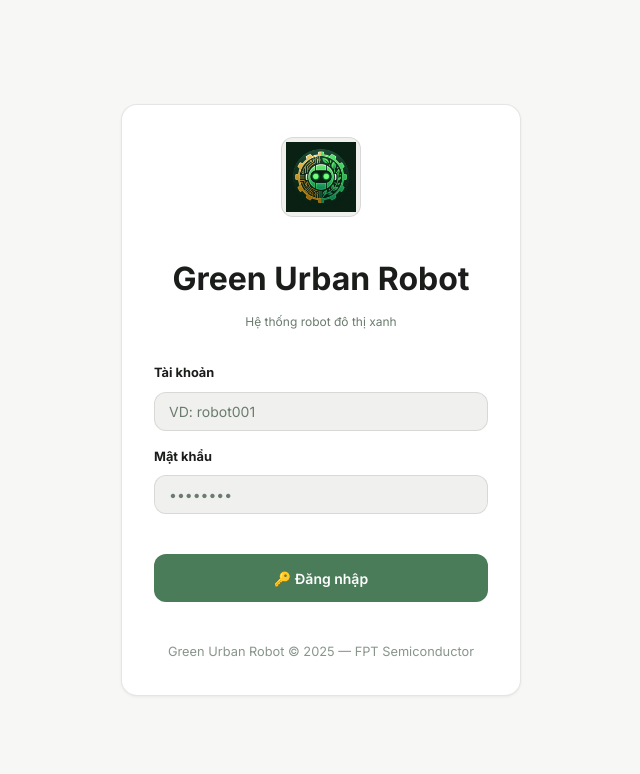
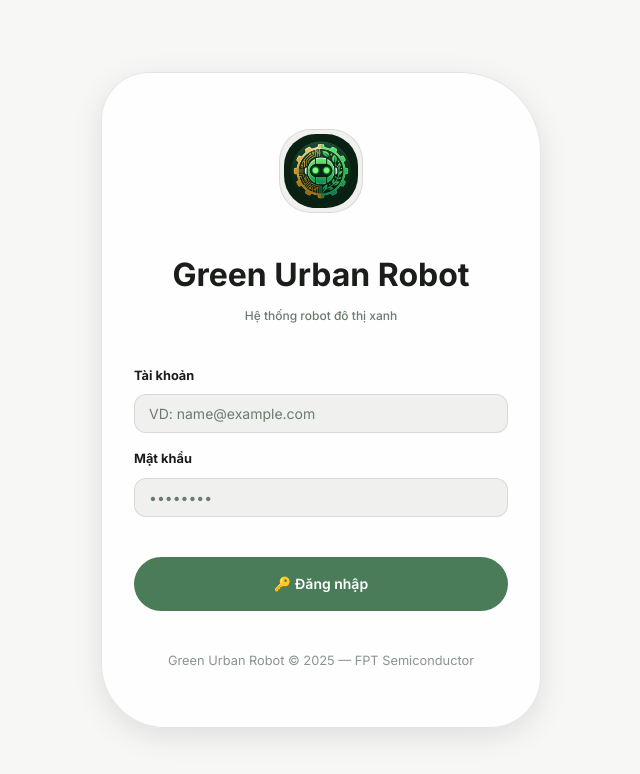
Before and after one commit to emyeukhoahocfpt-a1009/green-urban-robot, a React (Vite) app in the folder pwa/: page /login in a window 1280 px wide. Shown: the top 774 px of the page, without its empty margins (319-959 px from the left). Built offline with nearby package versions, Linux system fonts and the light colour scheme; no server answers.

Commit message:
UI: Restored artistic login style with refined blob effects

```diff
--- a/pwa/src/index.css
+++ b/pwa/src/index.css
@@ -380,17 +380,34 @@
 }
 
 /* ============================================================
-   LOGIN PAGE
+   ORGANIC DECORATIONS (Requested artistic style)
    ============================================================ */
+.blob-bg {
+  position: absolute;
+  z-index: -1;
+  filter: blur(80px);
+  opacity: 0.25;
+  border-radius: 50%;
+  pointer-events: none;
+}
+[data-theme='dark'] .blob-bg { opacity: 0.15; }
+
 .login-page {
   min-height: 100vh;
   display: flex; align-items: center; justify-content: center;
   padding: var(--space-6);
   background: var(--color-bg);
+  position: relative;
+  overflow: hidden;
 }
 .login-card {
-  width: 100%; max-width: 400px;
-  padding: var(--space-8);
+  width: 100%; max-width: 440px;
+  background: var(--surface-glass);
+  backdrop-filter: var(--glass-blur);
+  -webkit-backdrop-filter: var(--glass-blur);
+  box-shadow: var(--shadow-lg);
+  border: 1px solid var(--color-border);
+  z-index: 10;
 }
 .login-logo {
   display: flex; align-items: center; gap: var(--space-3);
--- a/pwa/src/pages/Login.tsx
+++ b/pwa/src/pages/Login.tsx
@@ -26,9 +26,13 @@
 
   return (
     <div className="login-page">
-      <div className="organic-card login-card" style={{ padding: 'var(--space-8)' }}>
+      {/* Background Blobs for specific login aesthetic */}
+      <div className="blob-bg" style={{ top: '-10%', left: '-10%', width: '500px', height: '500px', background: 'var(--color-primary)' }} />
+      <div className="blob-bg" style={{ bottom: '-10%', right: '-10%', width: '600px', height: '600px', background: 'var(--color-secondary)' }} />
+
+      <div className="organic-card login-card" style={{ borderRadius: '3rem 5rem 3.2rem 4rem', padding: '3.5rem var(--space-8)' }}>
         <div className="login-logo" style={{ flexDirection: 'column', alignItems: 'center', textAlign: 'center' }}>
-          <div className="login-logo-icon" style={{ background: 'var(--color-muted)', width: 80, height: 80, padding: 4 }}>
+          <div className="login-logo-icon" style={{ borderRadius: '2rem', background: 'var(--color-muted)', width: 84, height: 84, padding: 4 }}>
             <img
               src="/logo.png"
               alt="Green Urban Robot Logo"
@@ -36,16 +40,17 @@
                 width: '100%',
                 height: '100%',
                 objectFit: 'contain',
+                borderRadius: 'inherit'
               }}
             />
           </div>
           <div style={{ marginTop: '1.5rem' }}>
-            <h1 style={{ color: 'var(--color-fg)', fontSize: '2rem' }}>Green Urban Robot</h1>
-            <p style={{ color: 'var(--color-muted-fg)', marginTop: '0.5rem' }}>Hệ thống robot đô thị xanh</p>
+            <h1 style={{ color: 'var(--color-fg)', fontSize: '2rem', fontWeight: 800 }}>Green Urban Robot</h1>
+            <p style={{ color: 'var(--color-muted-fg)', marginTop: '0.4rem', fontWeight: 500 }}>Hệ thống robot đô thị xanh</p>
           </div>
         </div>
 
-        <form onSubmit={handleSubmit} style={{ marginTop: '2rem' }}>
+        <form onSubmit={handleSubmit} style={{ marginTop: '2.5rem' }}>
           {error && <div className="error-message">⚠️ {error}</div>}
 
           <div className="form-group">
@@ -54,7 +59,7 @@
               id="email"
               type="text"
               className="input"
-              placeholder="VD: robot001"
+              placeholder="VD: name@example.com"
               value={email}
               onChange={e => setEmail(e.target.value.toLowerCase())}
               required
@@ -81,7 +86,7 @@
             type="submit"
             className="btn btn-primary"
             disabled={loading}
-            style={{ width: '100%', justifyContent: 'center', marginTop: '1.5rem', height: 48 }}
+            style={{ width: '100%', justifyContent: 'center', marginTop: '1.5rem', height: 54, borderRadius: 'var(--radius-full)' }}
           >
             {loading ? (
               <><span className="loader-ring" style={{ width: 16, height: 16, borderWidth: 2 }} /> Đang xử lý...</>
```
